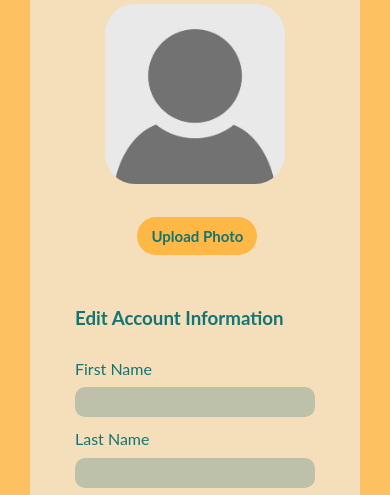
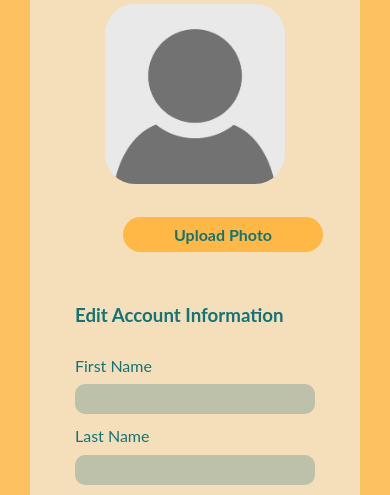
Before and after one commit to Marktrex/gr2_bscs3a_petconnect, a PHP site: page /edit-profile-page.html in a window 390 px wide. Shown: the part 245-740 px from the top of the page. Run offline with PHP 8.4, Linux system fonts and the light colour scheme.

Commit message:
uploads photo

```diff
--- a/src/edit-profile-page.css
+++ b/src/edit-profile-page.css
@@ -60,16 +60,21 @@ hr {
   margin-bottom: 30px;
 }
 
-.user-profile button {
+
+.user-profile label {
+  display: block;
+  background-color: #FFB845;
+  color:#127475;
   padding: 10px;
-  width: 85%;
-  border: none;
+  --webkit-appearance: button;
+  cursor: pointer;
   border-radius: 26px;
-  background: #FFB845;
-  color:#127475;
-  font-size: 15px;
   font-weight: 700;
-  margin-left: 2%;
+  text-align: center;
+}
+
+.user-profile input {
+  display: none;
 }
 
 .info-box{
@@ -131,6 +136,12 @@ hr {
   font-weight: 700;
 }
 
+.save-button button:hover {
+  transform: scale(1.05);
+  background: #f2542d;
+}
+
+
 
 
 /*--------------------------------------------------------------------------------------------*/
@@ -187,8 +198,13 @@ hr {
     max-height: 180px;
   }
 
-  .user-profile button {
-    max-width: 50%;
+  .user-profile label {
+    margin-left: 20%;
+    max-width: 200px;
+    width: 100%;
+    text-align: center;
+    padding: 8px;
+
   }
 
   .acc-info {
--- a/src/edit-profile-page.html
+++ b/src/edit-profile-page.html
@@ -16,8 +16,10 @@
     <hr>
     <div class="container">
         <div class="user-profile">
-            <img src="icons/default-user-icon-8.jpg" alt="user">
-            <button class="upload-pic">Upload Photo</button>
+            <img src="icons/default-user-icon-8.jpg" id="profile-pic">
+            <label for="input-file" class="img-label">Upload Photo</label>
+            <input
+                type="file" accept="image/jpeg, image/jpg, image/png" id="input-file"/>
         </div>
 
         <div class="info-box">
@@ -82,7 +84,7 @@
     </div>
   </main>
   <div class="save-button">
-        <button class="save">Save Changes</button>
+      <button class="save">Save Changes</button>
   </div>
 
 
@@ -100,6 +102,16 @@
     // Close mobile menu on close button click
     closeMenuBtn.addEventListener("click", () => hamburgerBtn.click());
   </script>
+  <script>
+
+    // updating profile
+    let profilePic = document.getElementById("profile-pic");
+    let inputFile = document.getElementById("input-file");
+
+    inputFile.onchange = function(){
+      profilePic.src = URL.createObjectURL(inputFile.files[0]);
+    }
+  </script>
 
 
 </body>
```
